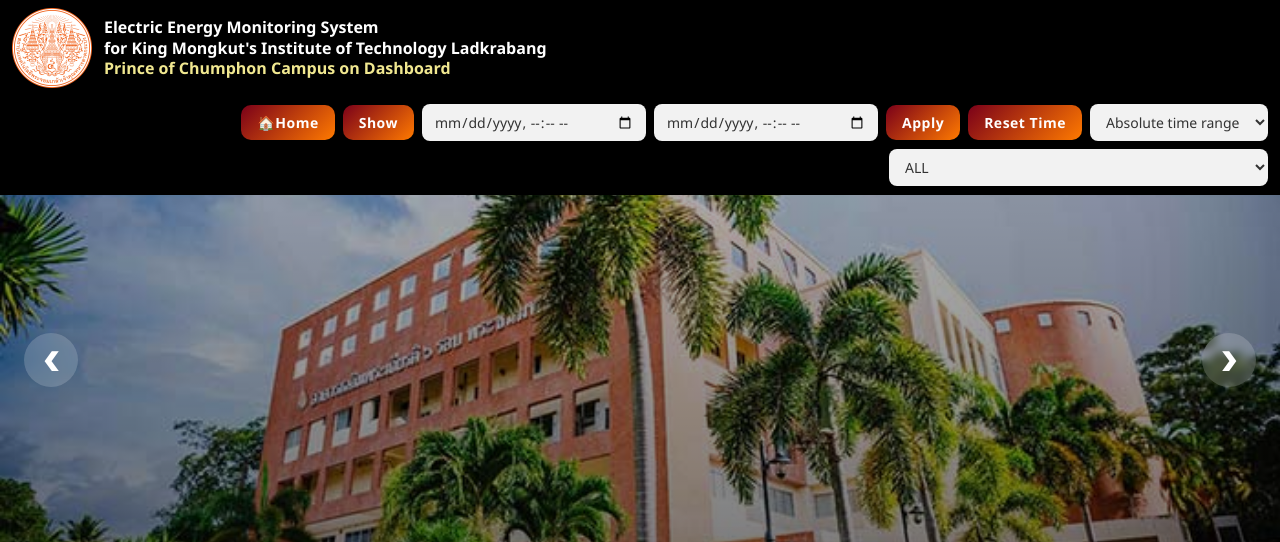
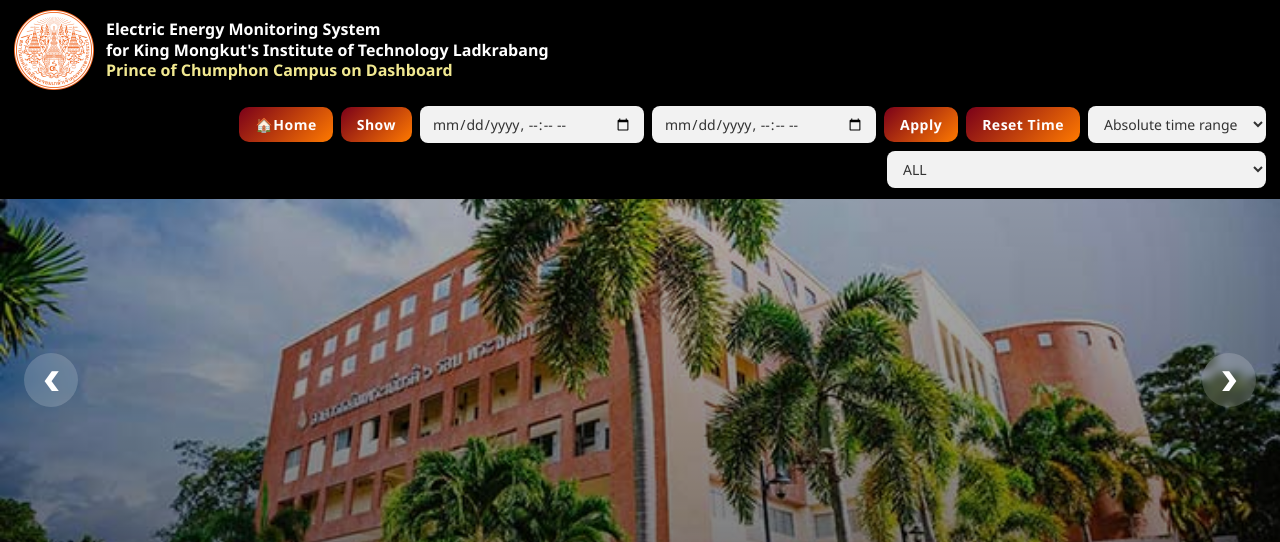
Before and after one commit to jiratitikamon2546-collab/Electric-Energy-Monitoring-System, a plain HTML site: page index.html in a window 1280 px wide. Shown: the top 542 px of the page. Drawn offline with Linux system fonts and the light colour scheme.

Commit message:
Update index.html

```diff
--- a/index.html
+++ b/index.html
@@ -5,7 +5,7 @@
   <title>Electric Energy Monitoring System</title>
   <meta name="viewport" content="width=device-width, initial-scale=1.0">
   <meta name="google-site-verification" content="eNUGmVIKC9GWl8epFI7pS7-2YmewS4NckkJDjQIFZOo" />
-  <link rel="stylesheet" href="Homepage20.css">
+  <link rel="stylesheet" href="page200.css">
 </head>
 <body>
 
```
